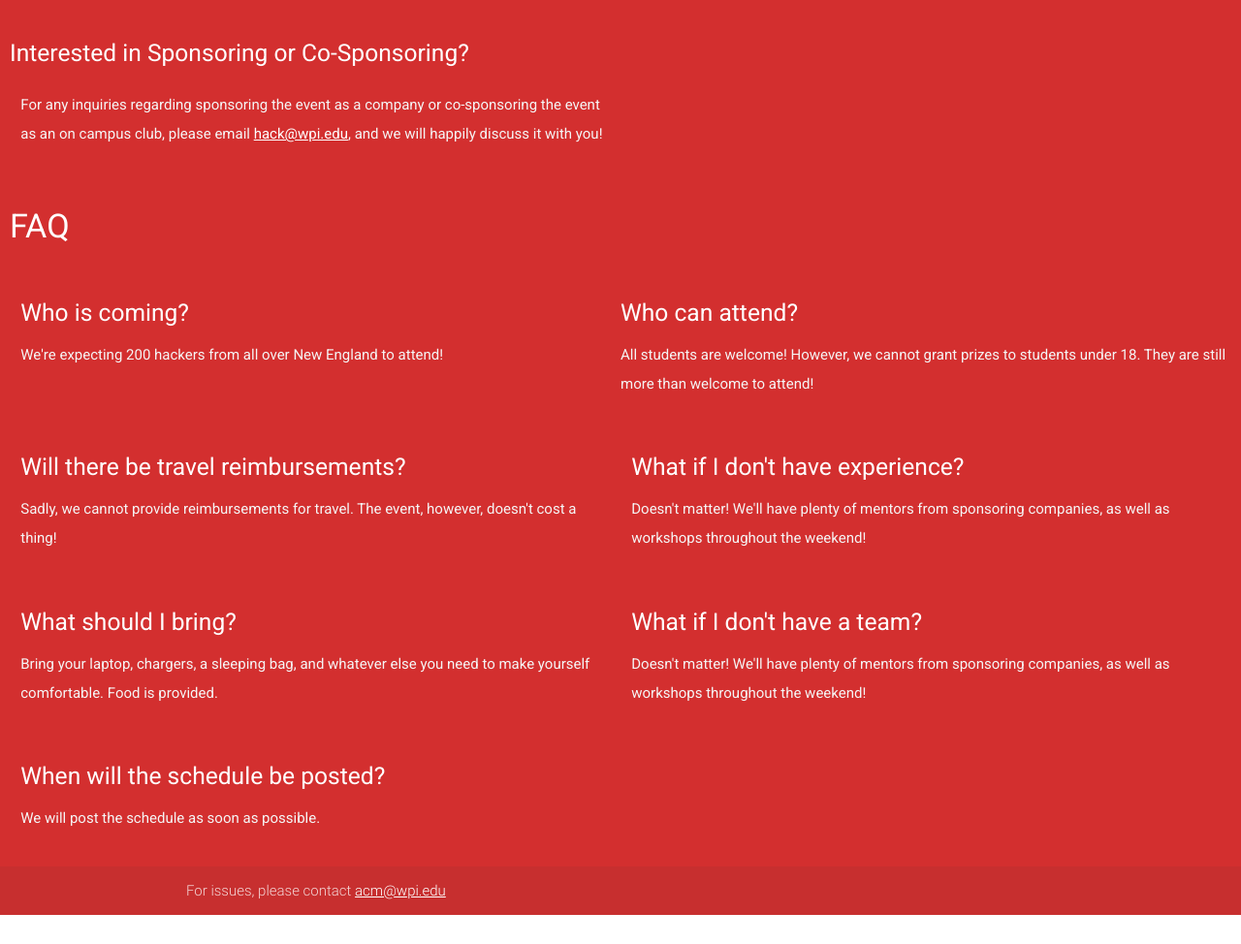
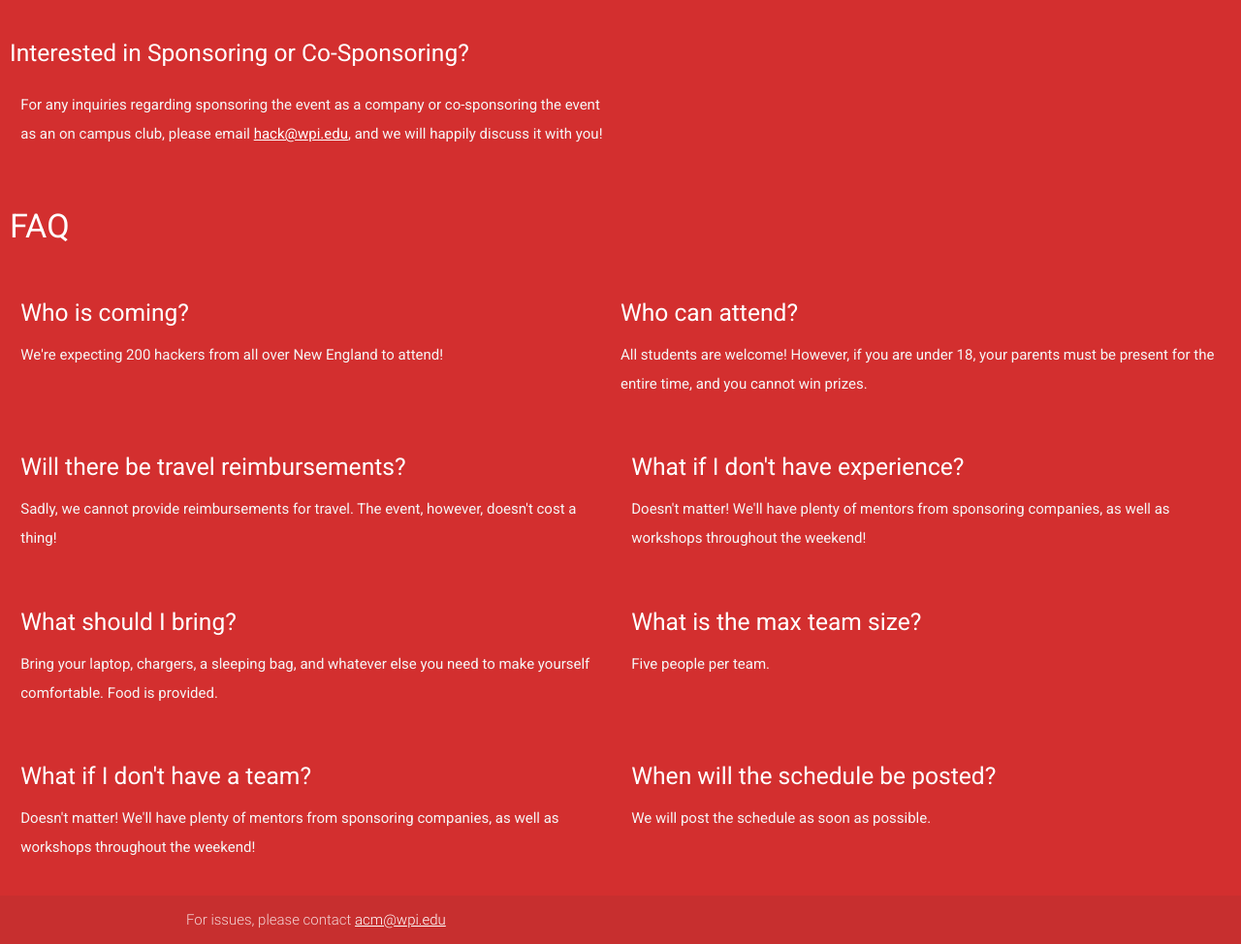
Before and after one commit to wpi-acm/Hack-WPI-Python, a Flask app: page / in a window 1280 px wide. Shown: the part 3206-4180 px from the top of the page at 97% size. Before the commit the page ends 4150 px from the top, so only its background shows below. Run offline with Flask 2, Linux system fonts and the light colour scheme; some libraries are stand-ins or nearby versions; some web fonts are replaced.

Commit message:
Update FAQ

```diff
--- a/templates/index.html
+++ b/templates/index.html
@@ -164,7 +164,7 @@
 				<p class="grey-text text-lighten-4">We're expecting 200 hackers from all over New England to attend!</p>
 			</div>
 			<h5 class="white-text">Who can attend?</h5>
-			<p class="grey-text text-lighten-4">All students are welcome! However, we cannot grant prizes to students under 18. They are still more than welcome to attend!</p>
+			<p class="grey-text text-lighten-4">All students are welcome! However, if you are under 18, your parents must be present for the entire time, and you cannot win prizes.</p>
 		</div>
 		<div class="footer-info row">
 			<div class="col l6 s6">
@@ -182,11 +182,15 @@
 				<p class="grey-text text-lighten-4">Bring your laptop, chargers, a sleeping bag, and whatever else you need to make yourself comfortable. Food is provided. </p>
 			</div>
 			<div class="col l6 s6">
+				<h5 class="white-text">What is the max team size?</h5>
+				<p class="grey-text text-lighten-4">Five people per team.</p>
+			</div>
+		</div>
+		<div class="footer-info row">
+			<div class="col l6 s6">
 				<h5 class="white-text">What if I don't have a team?</h5>
 				<p class="grey-text text-lighten-4">Doesn't matter! We'll have plenty of mentors from sponsoring companies, as well as workshops throughout the weekend!</p>
 			</div>
-		</div>
-		<div class="footer-info row">
 			<div class="col l6 s6">
 				<h5 class="white-text">When will the schedule be posted?</h5>
 				<p class="grey-text text-lighten-4">We will post the schedule as soon as possible.</p>
```
